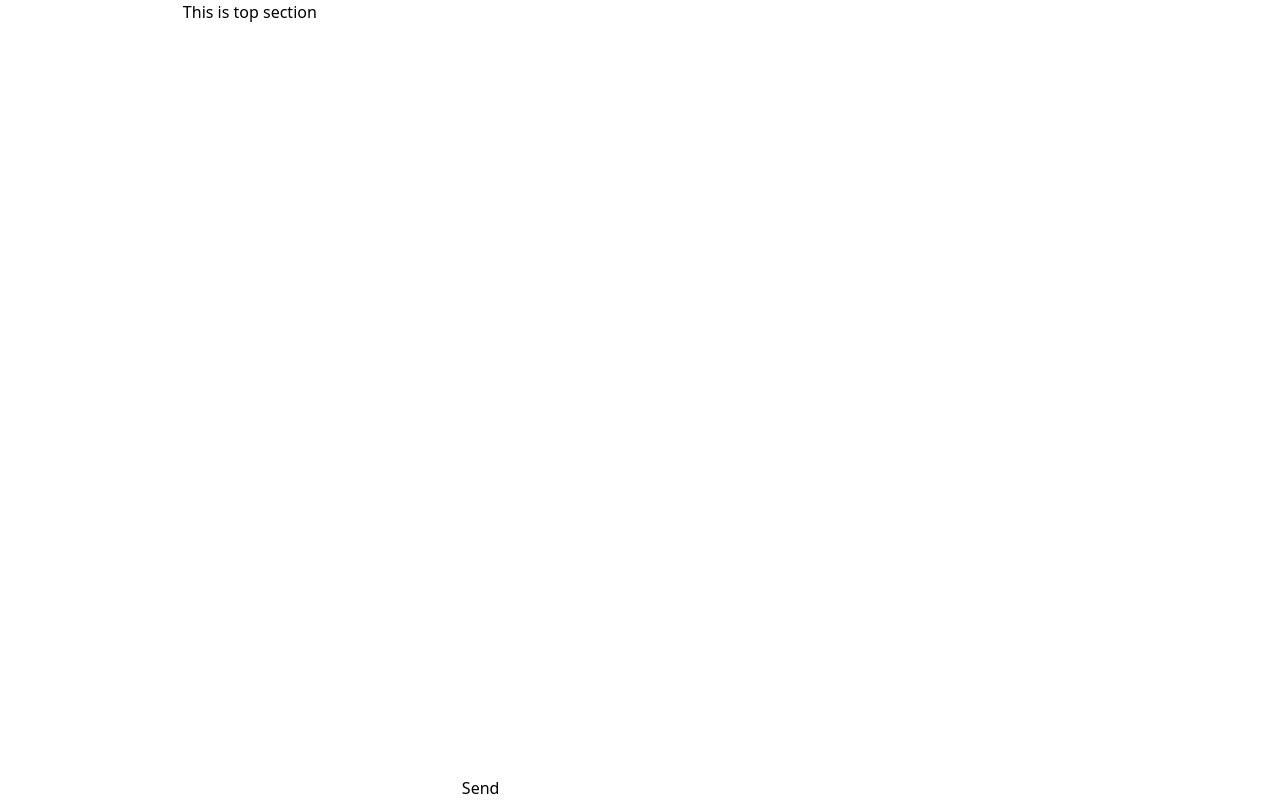
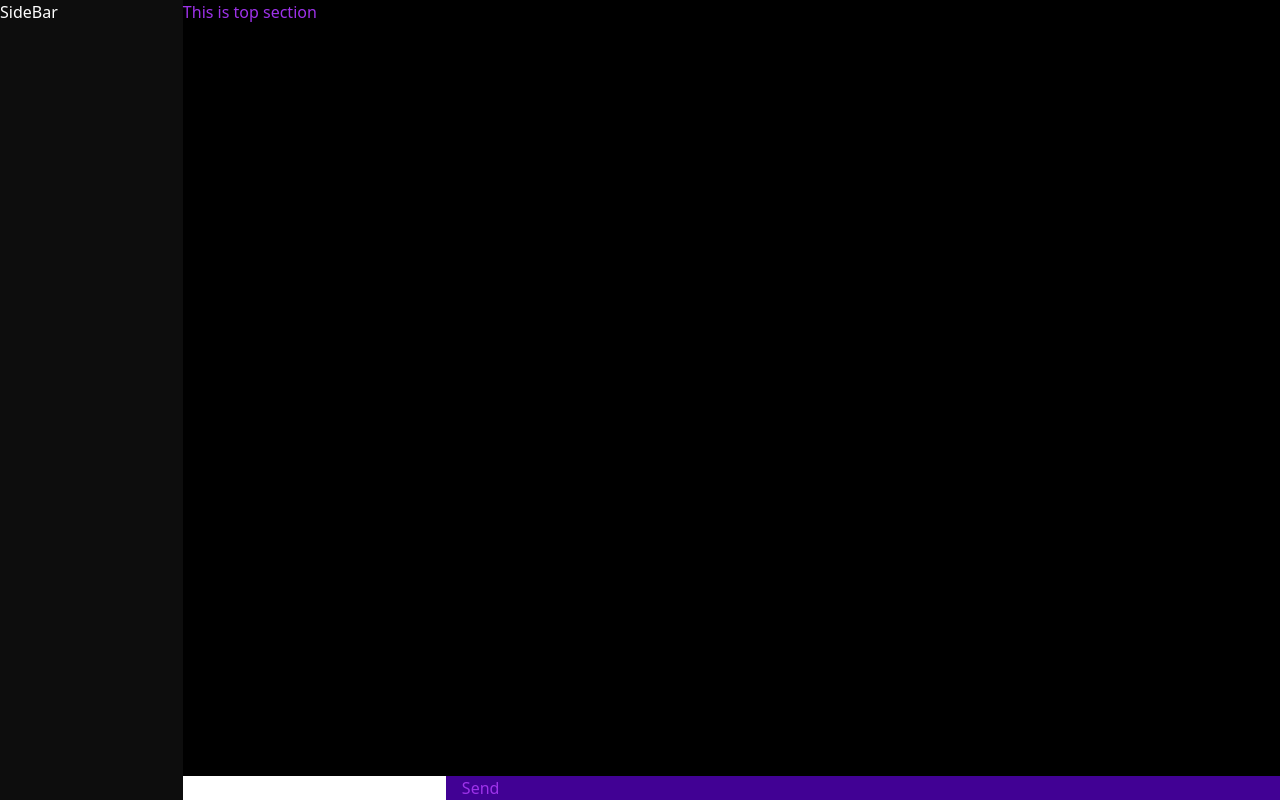
Before and after one commit to Yodawgz0/taco, a Next.js app: page / in a window 1280 px wide. Built offline with nearby package versions, Linux system fonts and the light colour scheme.

Commit message:
config update

```diff
--- a/src/styles/globals.scss
+++ b/src/styles/globals.scss
@@ -15,3 +15,22 @@ body {
 .backGroundImage {
   width: 100vw;
 }
+
+.hypBlack {
+  color: black;
+}
+.hypBlackLight {
+  color: #0d0d0d;
+}
+
+.hypLightPurple {
+  color: #9e32ea;
+}
+
+.hypMedPurple {
+  color: #7f17d8;
+}
+
+.hypDarkPurple {
+  color: #410194;
+}
--- a/tailwind.config.js
+++ b/tailwind.config.js
@@ -1,18 +1,20 @@
 /** @type {import('tailwindcss').Config} */
 module.exports = {
   content: [
-    './src/pages/**/*.{js,ts,jsx,tsx,mdx}',
-    './src/components/**/*.{js,ts,jsx,tsx,mdx}',
-    './src/app/**/*.{js,ts,jsx,tsx,mdx}',
+    "./src/pages/**/*.{js,ts,jsx,tsx,mdx}",
+    "./src/components/**/*.{js,ts,jsx,tsx,mdx}",
+    "./src/app/**/*.{js,ts,jsx,tsx,mdx}",
   ],
   theme: {
     extend: {
-      backgroundImage: {
-        'gradient-radial': 'radial-gradient(var(--tw-gradient-stops))',
-        'gradient-conic':
-          'conic-gradient(from 180deg at 50% 50%, var(--tw-gradient-stops))',
+      colors: {
+        hypBlack: "#000000",
+        hypBlackLight: "#0d0d0d",
+        hypLightPurple: "#9e32ea",
+        hypMedPurple: "#7f17d8",
+        hypDarkPurple: "#410194",
       },
     },
   },
   plugins: [],
-}
+};
```
